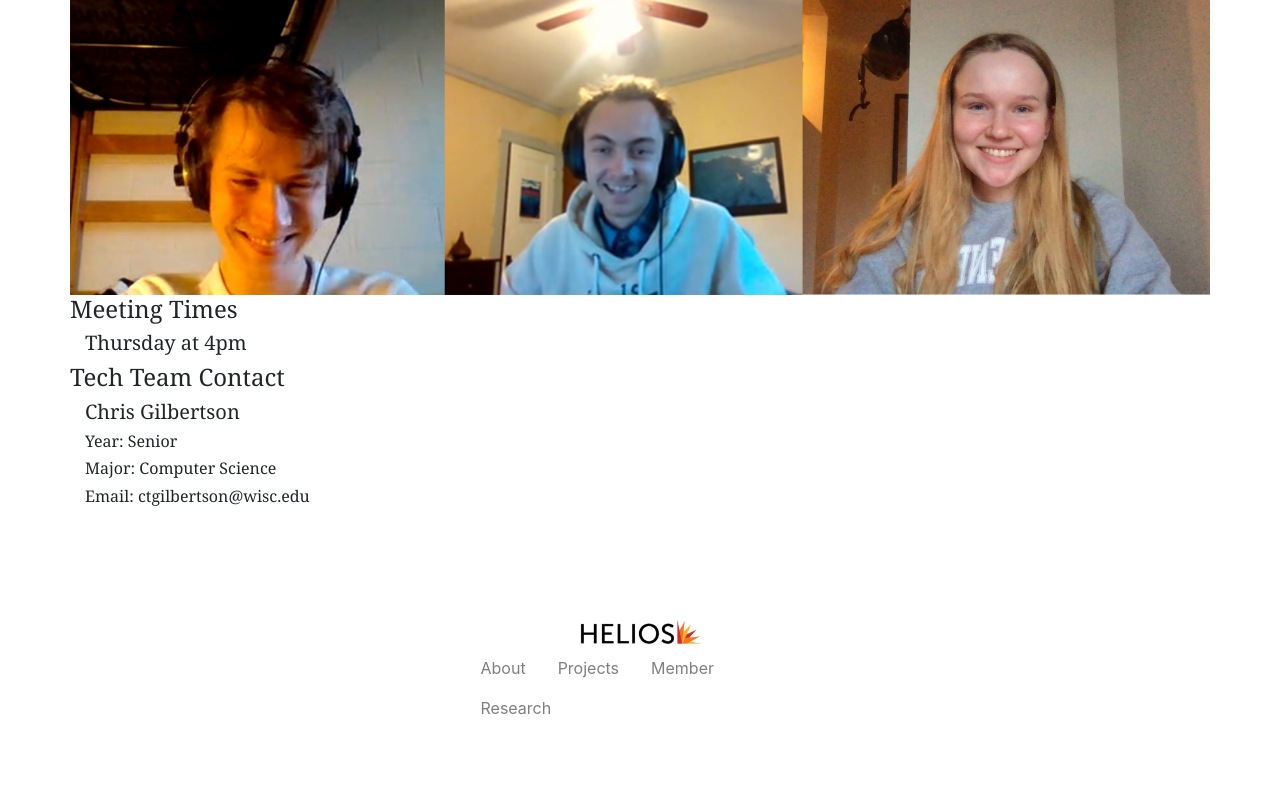
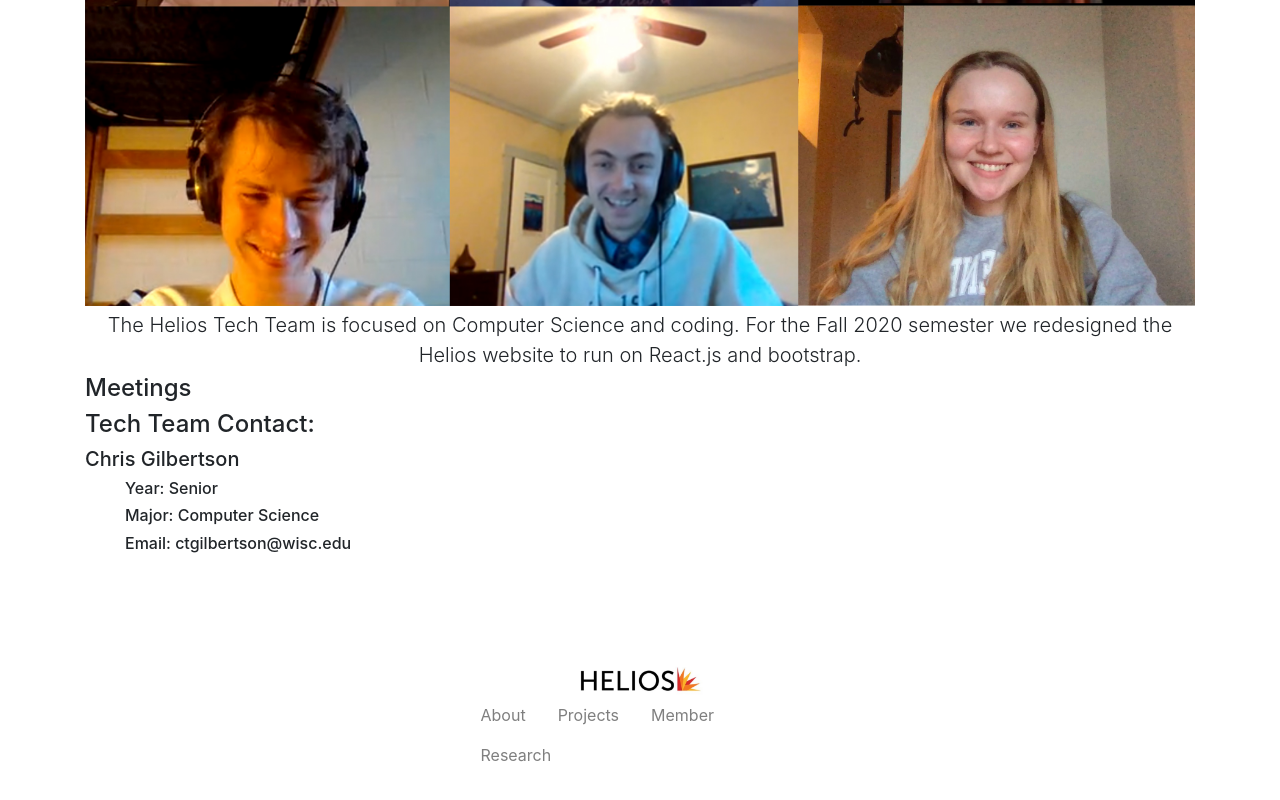
Before and after one commit to jstarfeldt/HeliosTechTeam, a React (Create React App) app: page /member in a window 1280 px wide. Shown: the part 468-1268 px from the top of the page. Before the commit the page ends 1244 px from the top, so only its background shows below. Built offline with nearby package versions, Linux system fonts and the light colour scheme.

Commit message:
Formatting/Design of members page

```diff
--- a/src/Page/Member/Member.jsx
+++ b/src/Page/Member/Member.jsx
@@ -7,127 +7,98 @@ import Col from 'react-bootstrap/Col'
 import Tabs from 'react-bootstrap/Tabs'
 import Tab from 'react-bootstrap/Tab'
 import { Row } from "react-bootstrap";
+import Jumbotron from 'react-bootstrap/Jumbotron'
 
 export default function Member() {
   return (
   <Layout>
     <Container className="MemberContainer">
-
 	    <Tabs defaultActiveKey="Tech" id="uncontrolled-tab-example" className ="team-tabs">
 	      <Tab eventKey="Tech" title="Tech" style={{backgroundColor: 'white'}}>
-      <Row>
-        <h1 className="m-auto">
-          Technology Team
-        </h1>
-      </Row>
-      <Row>
+          <div class="text-center">
+            <h1 class="display-4 font-italic">Technology Team</h1>
             <Image className="m-auto" fluid src={require("../../static/images/techteam.jpg")}/>
-      </Row>
-      <Row>
-        <h4 variant="h5" component="h3">
-          Meeting Times
-        </h4>
-      </Row>
-        <h5 component="p">Thursday at 4pm</h5>
-      <Row>
-        <h4 variant="h5" component="h3">
-          Tech Team Contact
-        </h4>
-      </Row>
-        <h5 component="p">Chris Gilbertson</h5>
-          <div class="testBox">
-            <h6 component="p"> Year: Senior </h6>
-            <h6 component="p"> Major: Computer Science</h6>
-            <h6 component="p"> Email: ctgilbertson@wisc.edu </h6>
+            <p className="lead my-1"> The Helios Tech Team is focused on Computer Science and coding.
+                                      For the Fall 2020 semester we redesigned the Helios website to
+                                      run on React.js and bootstrap.  </p>
+          </div>
+          <div>
+            <p class="h4">Meetings</p>
+            {/*Add to calendar button*/}
+          </div>
+          <div>
+            <p class="h4">Tech Team Contact:</p>
+            <p class="h5">Chris Gilbertson</p>
+              <ul>
+                <p class="h6">Year: Senior</p>
+                <p class="h6">Major: Computer Science</p>
+                <p class="h6">Email: ctgilbertson@wisc.edu</p>
+              </ul>
           </div>
 	      </Tab>
 
-
         <Tab eventKey="Energy" title="Energy" style={{backgroundColor: 'white'}}>
-   <Row>
-        <h1 className="m-auto">
-          Energy Team
-        </h1>
-      </Row>
-      <Row>
+          <div class="text-center">
+            <h1 class="display-4 font-italic">Energy Team</h1>
             <Image className="m-auto" fluid src={require("../../static/images/techteam.jpg")}/>
-      </Row>
-      <Row>
-        <h4 variant="h5" component="h3">
-          Meeting Times
-        </h4>
-      </Row>
-        <h5 component="p">WHEN at WHEN</h5>
-      <Row>
-        <h4 variant="h5" component="h3">
-          Energy Team Contact
-        </h4>
-      </Row>
-        <h5 component="p">Jessie Steckling</h5>
-          <div class="testBox">
-            <h6 component="p"> Year: Senior </h6>
-            <h6 component="p"> Major: Computer Science and Math</h6>
-            <h6 component="p"> Email: jsteckling@wisc.edu</h6>
+            <p className="lead my-1"> The Helios Energy Team</p>
+          </div>
+          <div>
+            <p class="h4">Meetings</p>
+            {/*Add to calendar button*/}
+          </div>
+          <div>
+            <p class="h4">Energy Team Contact:</p>
+            <p class="h5">Jessie Steckling</p>
+              <ul>
+                <p class="h6">Year: Senior</p>
+                <p class="h6">Major: Computer Science and Math</p>
+                <p class="h6">Email: jsteckling@wisc.edu</p>
+              </ul>
           </div>
 	      </Tab>
 
-
         <Tab eventKey="Business" title="Business" style={{backgroundColor: 'white'}}>
-   <Row>
-        <h1 className="m-auto">
-          Business Team
-        </h1>
-      </Row>
-      <Row>
+          <div class="text-center">
+            <h1 class="display-4 font-italic">Business Team</h1>
             <Image className="m-auto" fluid src={require("../../static/images/techteam.jpg")}/>
-      </Row>
-      <Row>
-        <h4 variant="h5" component="h3">
-          Meeting Times
-        </h4>
-      </Row>
-        <h5 component="p">WHEN at WHEN</h5>
-      <Row>
-        <h4 variant="h5" component="h3">
-          Business Team Contact
-        </h4>
-      </Row>
-        <h5 component="p">Ryan Wenzel</h5>
-          <div class="testBox">
-            <h6 component="p"> Year: Senior</h6>
-            <h6 component="p"> Major: Mechanical Engineering</h6>
-            <h6 component="p"> Email: rtwenzel@wisc.edu </h6>
+            <p className="lead my-1"> The Helios Business Team</p>
+          </div>
+          <div>
+            <p class="h4">Meetings</p>
+            {/*Add to calendar button*/}
+          </div>
+          <div>
+            <p class="h4">Business Team Contact:</p>
+            <p class="h5">Ryan Wenzel</p>
+              <ul>
+                <p class="h6">Year: Senior</p>
+                <p class="h6">Major: Mechanical Engineering</p>
+                <p class="h6">Email: rtwenzel@wisc.edu</p>
+              </ul>
           </div>
 	      </Tab>
 
         <Tab eventKey="Engineering" title="Engineering" style={{backgroundColor: 'white'}}>
-   <Row>
-        <h1 className="m-auto">
-          Engineering Team
-        </h1>
-      </Row>
-      <Row>
+          <div class="text-center">
+            <h1 class="display-4 font-italic">Engineering Team</h1>
             <Image className="m-auto" fluid src={require("../../static/images/techteam.jpg")}/>
-      </Row>
-      <Row>
-        <h4 variant="h5" component="h3">
-          Meeting Times
-        </h4>
-      </Row>
-        <h5 component="p">WHEN at WHEN</h5>
-      <Row>
-        <h4 variant="h5" component="h3">
-          Engineering Team Contact
-        </h4>
-      </Row>
-        <h5 component="p">Simon Brooks</h5>
-          <div class="testBox">
-            <h6 component="p"> Year: Junior </h6>
-            <h6 component="p"> Major: Mechanical Engineering</h6>
-            <h6 component="p"> Email: scbrooks2@wisc.edu </h6>
+            <p className="lead my-1"> The Helios Engineering Team</p>
+          </div>
+          <div>
+            <p class="h4">Meetings</p>
+            {/*Add to calendar button*/}
+          </div>
+          <div>
+            <p class="h4">Engineering Team Contact:</p>
+            <p class="h5">Simon Brooks</p>
+              <ul>
+                <p class="h6">Year: Junior</p>
+                <p class="h6">Major: Mechanical Engineering</p>
+                <p class="h6">Email: scbrooks2@wisc.edu</p>
+              </ul>
           </div>
 	      </Tab>
-
 
 	 </Tabs>
     </Container>
```
Lines whose indentation alone changed are shown as unchanged.
